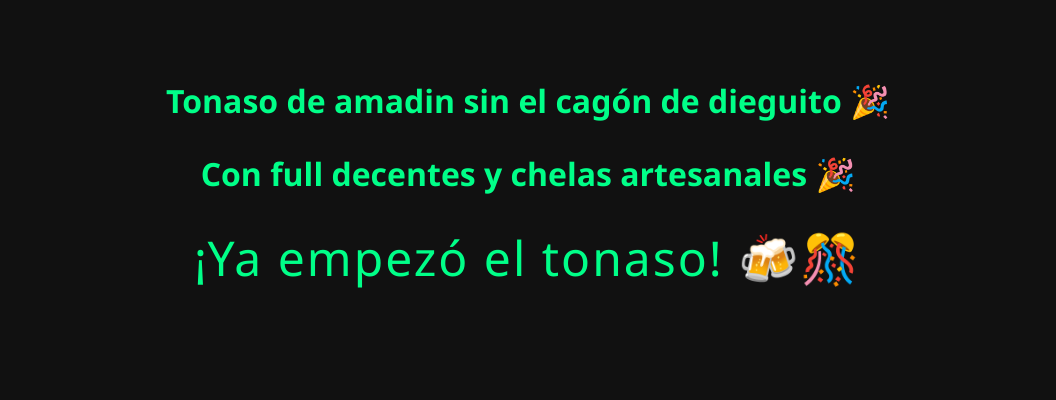
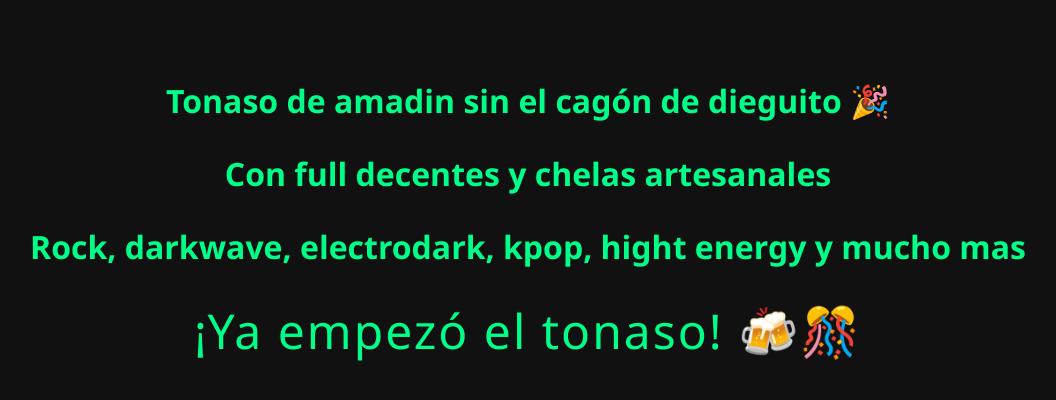
Before and after one commit to JohelTec/contador, a plain HTML site: page index.html in a window 1280 px wide. Shown: the whole page, without its empty margins (112-1168 px from the left). Drawn offline with Linux system fonts and the light colour scheme.

Commit message:
second commmit

```diff
--- a/index.html
+++ b/index.html
@@ -31,7 +31,8 @@
 </head>
 <body>
   <h1>Tonaso de amadin sin el cagón de dieguito 🎉</h1>
-  <h1>Con full decentes y chelas artesanales 🎉</h1>
+  <h1>Con full decentes y chelas artesanales</h1>
+  <h1>Rock, darkwave, electrodark, kpop, hight energy y mucho mas</h1>
   <div id="countdown">Cargando...</div>
 
   <script>
```
